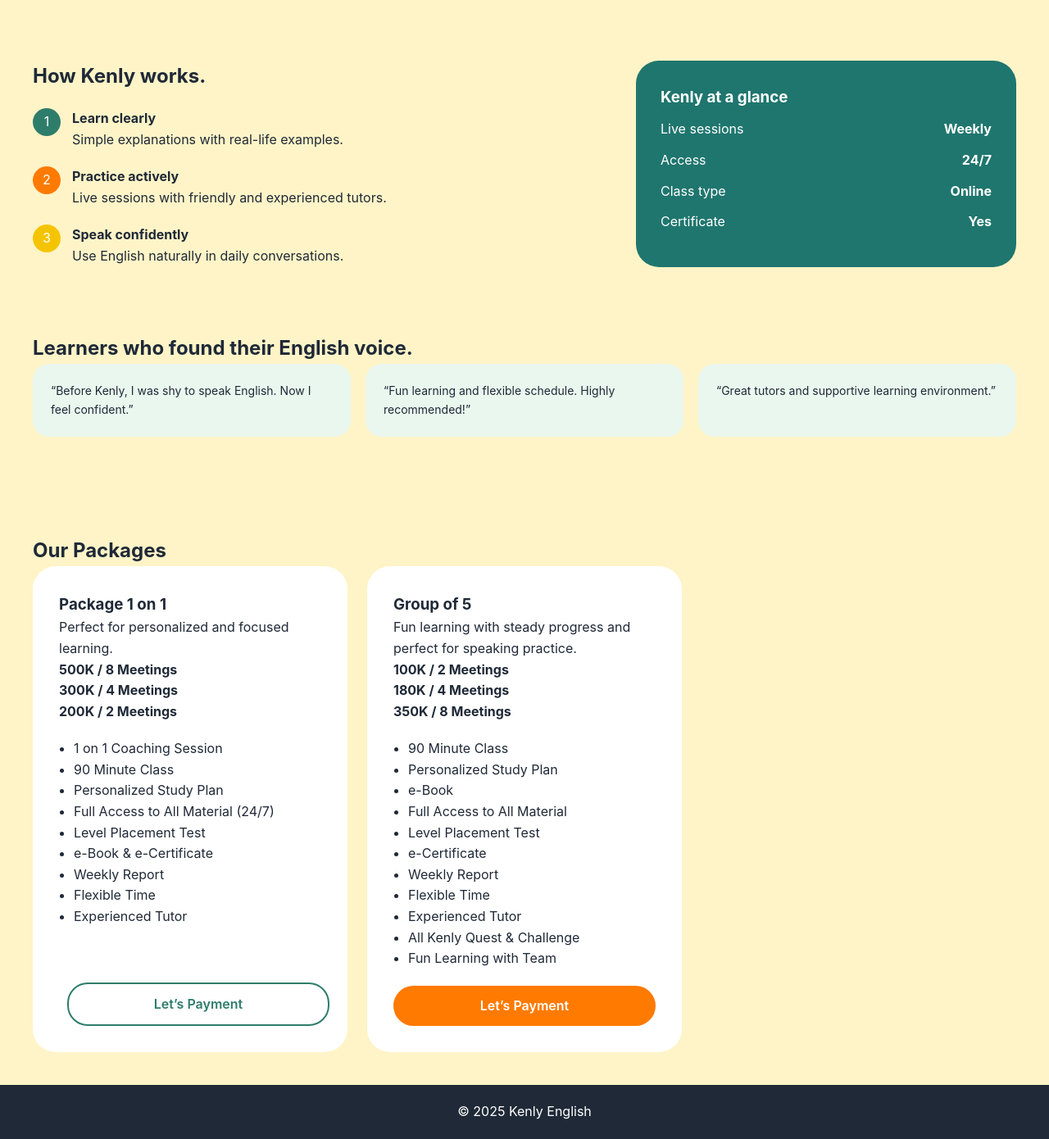
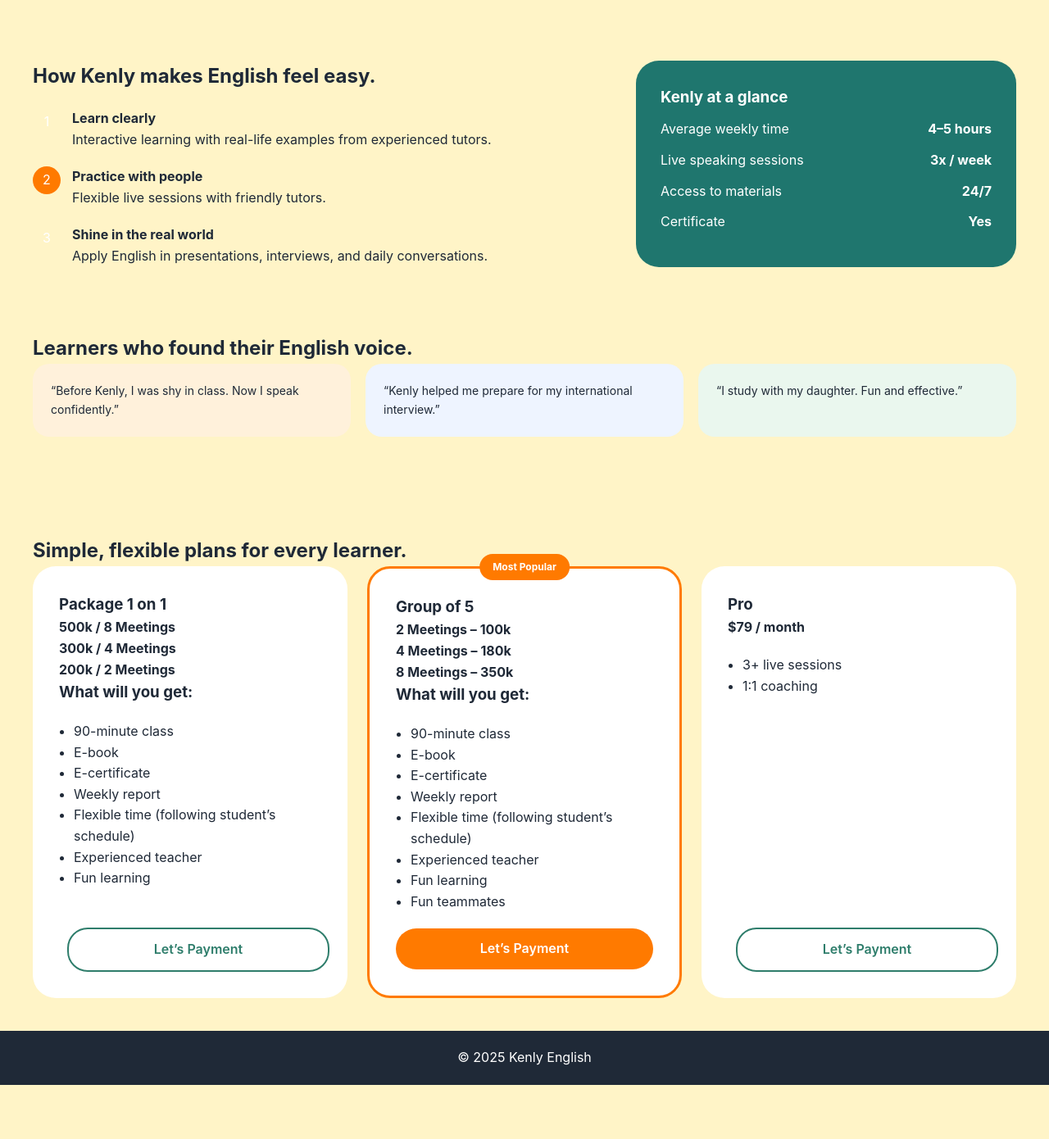
Before and after one commit to kenlyenglish/website, a plain HTML site: page index.html in a window 1280 px wide. Shown: the part 1000-2390 px from the top of the page at 82% size. After the commit the page ends 2324 px from the top, so only its background shows below. Drawn offline with Linux system fonts and the light colour scheme.

Commit message:
Update index.html

```diff
--- a/index.html
+++ b/index.html
@@ -15,8 +15,8 @@
   <div class="brand">
     <img src="logo kenly.jpeg" alt="Kenly Logo" class="logo-img">
     <div>
-      <div class="brand-title">Kenly</div>
-      <small>Cheerful English Online</small>
+      <div class="brand-title">Ken-ly</div>
+      <small>English Course</small>
     </div>
   </div>
 
@@ -38,7 +38,7 @@
     <h1>Confident in English<br>with Kenly.</h1>
 
     <p>
-      Kenly is an online English course that helps learners speak confidently
+      Kenly is an online English course that turns nervous learners into confident speakers
       through fun, structured, and interactive lessons — anytime, anywhere.
     </p>
 
@@ -55,30 +55,30 @@
       <span class="lvl a">A</span>
       <span class="lvl b">B</span>
       <span class="lvl c">C</span>
-      <p>Levels from beginner to advanced (A2–C1).</p>
+      <p>Trusted by learners from school to career level.</p>
     </div>
   </div>
 
   <div class="hero-right">
     <div class="plan">
       <div class="plan-head">
-        <h3>What makes Kenly special?</h3>
+        <h3>What’s special from Kenly?</h3>
       </div>
 
       <div class="plan-cards">
         <div class="card">
-          <h4>1 on 1 & Group Class</h4>
-          <p>Personalized sessions guided by experienced tutors.</p>
+          <h4>Ken-Class</h4>
+          <p>3x online meetings with experienced tutors who guide you.</p>
         </div>
 
         <div class="card">
-          <h4>Flexible Learning</h4>
-          <p>Study anytime with materials available 24/7.</p>
+          <h4>Grammar Bites</h4>
+          <p>Interactive and unique lessons to fix your weak points.</p>
         </div>
 
         <div class="card">
-          <h4>Fun Challenges</h4>
-          <p>Kenly quests & challenges to keep you motivated.</p>
+          <h4>Kenly Quests</h4>
+          <p>Fun and engaging challenges that keep you motivated and consistent.</p>
         </div>
       </div>
     </div>
@@ -90,15 +90,18 @@
 <!-- ============================= -->
 <section class="welcome">
   <h2>Welcome to Kenly, your cheerful English partner.</h2>
-  <p>
-    Designed for busy students and professionals who want real progress
-    without boring textbooks.
-  </p>
+  <p>Kenly is an online English course designed for busy students.</p>
 
   <div class="welcome-features">
-    <div class="item">Levels from beginner to advanced (A2–C1)</div>
-    <div class="item">Short lessons that fit your schedule</div>
-    <div class="item">Real teachers, real feedback, real improvement</div>
+    <div class="item">
+      Levels from beginner to advanced (A2–C1)
+    </div>
+    <div class="item">
+      Short lessons that fit your schedule
+    </div>
+    <div class="item">
+      Real teachers, real feedback, real improvement
+    </div>
   </div>
 </section>
 
@@ -107,29 +110,29 @@
 <!-- ============================= -->
 <section class="how" id="how-it-works">
   <div class="how-left">
-    <h2>How Kenly works.</h2>
+    <h2>How Kenly makes English feel easy.</h2>
 
     <div class="step">
-      <span class="num a">1</span>
+      <span class="num green">1</span>
       <div>
         <strong>Learn clearly</strong>
-        <p>Simple explanations with real-life examples.</p>
+        <p>Interactive learning with real-life examples from experienced tutors.</p>
       </div>
     </div>
 
     <div class="step">
-      <span class="num b">2</span>
+      <span class="num orange">2</span>
       <div>
-        <strong>Practice actively</strong>
-        <p>Live sessions with friendly and experienced tutors.</p>
+        <strong>Practice with people</strong>
+        <p>Flexible live sessions with friendly tutors.</p>
       </div>
     </div>
 
     <div class="step">
-      <span class="num c">3</span>
+      <span class="num yellow">3</span>
       <div>
-        <strong>Speak confidently</strong>
-        <p>Use English naturally in daily conversations.</p>
+        <strong>Shine in the real world</strong>
+        <p>Apply English in presentations, interviews, and daily conversations.</p>
       </div>
     </div>
   </div>
@@ -137,9 +140,9 @@
   <div class="how-right">
     <h3>Kenly at a glance</h3>
     <ul>
-      <li><span>Live sessions</span><strong>Weekly</strong></li>
-      <li><span>Access</span><strong>24/7</strong></li>
-      <li><span>Class type</span><strong>Online</strong></li>
+      <li><span>Average weekly time</span><strong>4–5 hours</strong></li>
+      <li><span>Live speaking sessions</span><strong>3x / week</strong></li>
+      <li><span>Access to materials</span><strong>24/7</strong></li>
       <li><span>Certificate</span><strong>Yes</strong></li>
     </ul>
   </div>
@@ -152,14 +155,14 @@
   <h2>Learners who found their English voice.</h2>
 
   <div class="testi-cards">
-    <div class="testi green">
-      “Before Kenly, I was shy to speak English. Now I feel confident.”
+    <div class="testi orange">
+      “Before Kenly, I was shy in class. Now I speak confidently.”
+    </div>
+    <div class="testi blue">
+      “Kenly helped me prepare for my international interview.”
     </div>
     <div class="testi green">
-      “Fun learning and flexible schedule. Highly recommended!”
-    </div>
-    <div class="testi green">
-      “Great tutors and supportive learning environment.”
+      “I study with my daughter. Fun and effective.”
     </div>
   </div>
 </section>
@@ -168,60 +171,71 @@
 <!-- PRICING -->
 <!-- ============================= -->
 <section class="pricing" id="pricing">
-  <h2>Our Packages</h2>
+  <h2>Simple, flexible plans for every learner.</h2>
 
   <div class="price-cards">
 
-    <!-- PACKAGE 1 ON 1 -->
     <div class="price-card">
       <h3>Package 1 on 1</h3>
-      <p>Perfect for personalized and focused learning.</p>
+      <h4>500k / 8 Meetings</h4>
+      <h4>300k / 4 Meetings</h4>
+      <h4>200k / 2 Meetings</h4>
 
-      <h4>500K / 8 Meetings</h4>
-      <h4>300K / 4 Meetings</h4>
-      <h4>200K / 2 Meetings</h4>
-
+      <h3>What will you get:</h3>
       <ul>
-        <li>1 on 1 Coaching Session</li>
-        <li>90 Minute Class</li>
-        <li>Personalized Study Plan</li>
-        <li>Full Access to All Material (24/7)</li>
-        <li>Level Placement Test</li>
-        <li>e-Book & e-Certificate</li>
-        <li>Weekly Report</li>
-        <li>Flexible Time</li>
-        <li>Experienced Tutor</li>
+        <li>90-minute class</li>
+        <li>E-book</li>
+        <li>E-certificate</li>
+        <li>Weekly report</li>
+        <li>Flexible time (following student’s schedule)</li>
+        <li>Experienced teacher</li>
+        <li>Fun learning</li>
       </ul>
 
-      <a class="btn outline" href="https://forms.gle/EEXDtJqrjTjgbKuD8" target="_blank">
+      <a class="btn outline"
+         href="https://forms.gle/EEXDtJqrjTjgbKuD8"
+         target="_blank">
         Let’s Payment
       </a>
     </div>
 
-    <!-- GROUP OF 5 -->
-    <div class="price-card">
+    <div class="price-card popular">
+      <span class="badge">Most Popular</span>
       <h3>Group of 5</h3>
-      <p>Fun learning with steady progress and perfect for speaking practice.</p>
+      <h4>2 Meetings – 100k</h4>
+      <h4>4 Meetings – 180k</h4>
+      <h4>8 Meetings – 350k</h4>
 
-      <h4>100K / 2 Meetings</h4>
-      <h4>180K / 4 Meetings</h4>
-      <h4>350K / 8 Meetings</h4>
-
+      <h3>What will you get:</h3>
       <ul>
-        <li>90 Minute Class</li>
-        <li>Personalized Study Plan</li>
-        <li>e-Book</li>
-        <li>Full Access to All Material</li>
-        <li>Level Placement Test</li>
-        <li>e-Certificate</li>
-        <li>Weekly Report</li>
-        <li>Flexible Time</li>
-        <li>Experienced Tutor</li>
-        <li>All Kenly Quest & Challenge</li>
-        <li>Fun Learning with Team</li>
+        <li>90-minute class</li>
+        <li>E-book</li>
+        <li>E-certificate</li>
+        <li>Weekly report</li>
+        <li>Flexible time (following student’s schedule)</li>
+        <li>Experienced teacher</li>
+        <li>Fun learning</li>
+        <li>Fun teammates</li>
       </ul>
 
-      <a class="btn primary" href="https://forms.gle/EEXDtJqrjTjgbKuD8" target="_blank">
+      <a class="btn primary"
+         href="https://forms.gle/EEXDtJqrjTjgbKuD8"
+         target="_blank">
+        Let’s Payment
+      </a>
+    </div>
+
+    <div class="price-card">
+      <h3>Pro</h3>
+      <h4>$79 / month</h4>
+      <ul>
+        <li>3+ live sessions</li>
+        <li>1:1 coaching</li>
+      </ul>
+
+      <a class="btn outline"
+         href="https://forms.gle/EEXDtJqrjTjgbKuD8"
+         target="_blank">
         Let’s Payment
       </a>
     </div>
@@ -229,15 +243,12 @@
   </div>
 </section>
 
-<!-- ============================= -->
-<!-- FOOTER -->
-<!-- ============================= -->
 <footer>
   © 2025 Kenly English
 </footer>
 
 <!-- ============================= -->
-<!-- NAV ACTIVE ON SCROLL -->
+<!-- NAVBAR ACTIVE ON SCROLL -->
 <!-- ============================= -->
 <script>
   const sections = document.querySelectorAll("section[id]");
```
